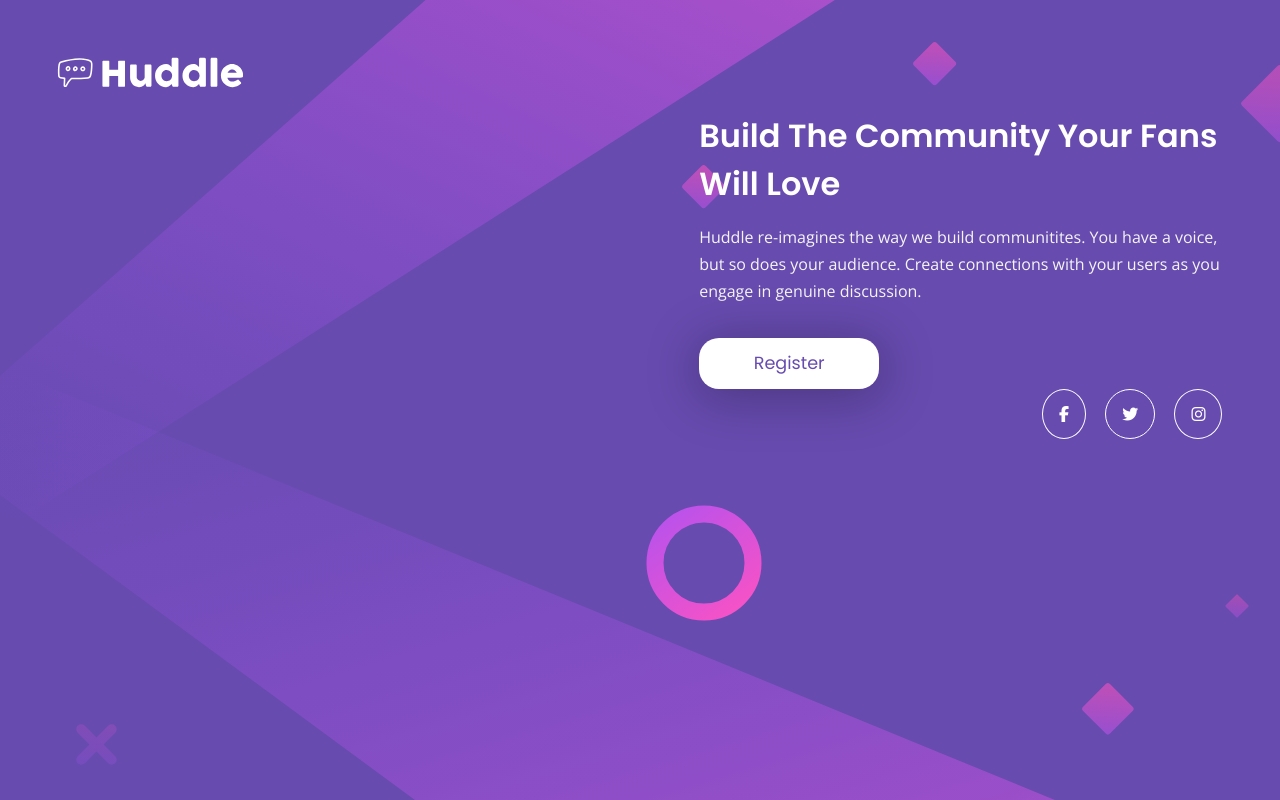
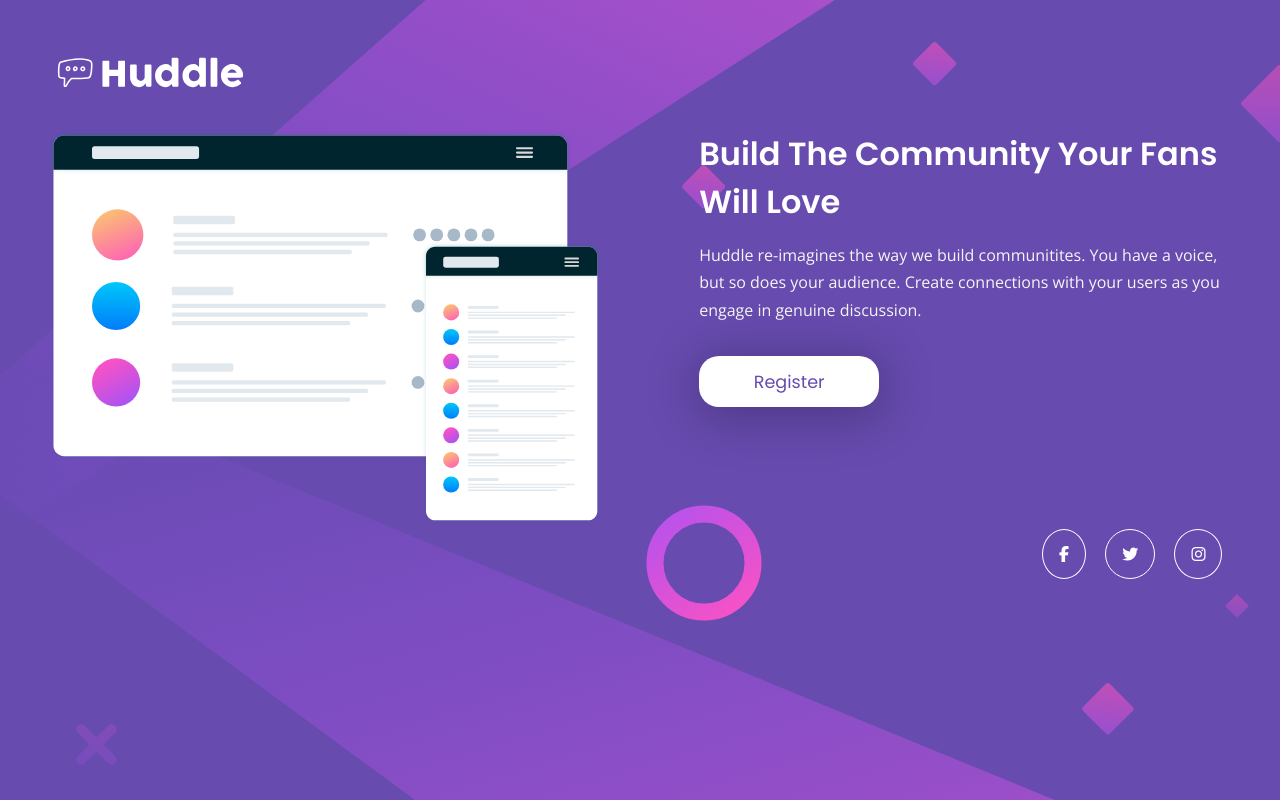
Before and after one commit to JustinWebDevelopment/huddle-landing-page-with-single-introductory-section, a plain HTML site: page index.html in a window 1280 px wide. Drawn offline with nearby package versions, Linux system fonts and the light colour scheme.

Commit message:
Updated Ilustrations mockeup url

```diff
--- a/index.html
+++ b/index.html
@@ -10,7 +10,7 @@
     <div class="container">
         <img class="logo" src="images/logo.svg" alt="">
         <div class="left">
-            <img src="illustration-mockups.svg" alt="">
+            <img src="images/illustration-mockups.svg" alt="">
         </div>
         <div class="right">
             <h1 class="right-title">
```
